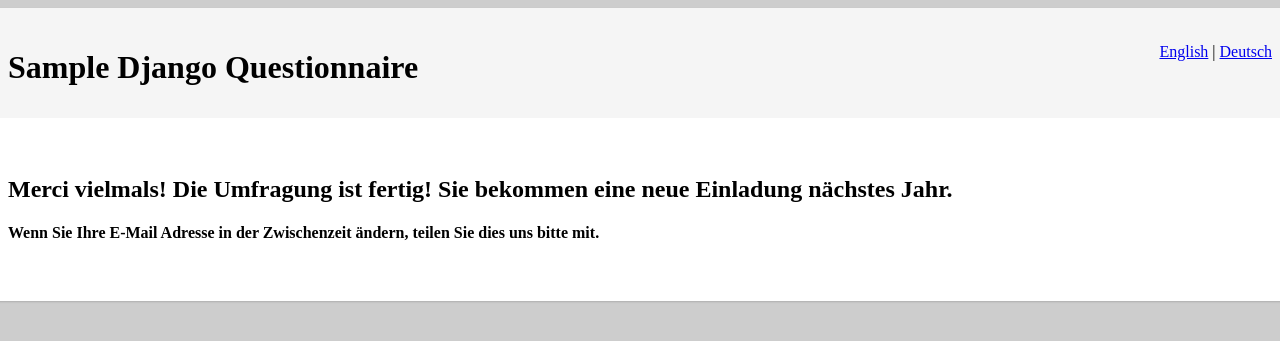
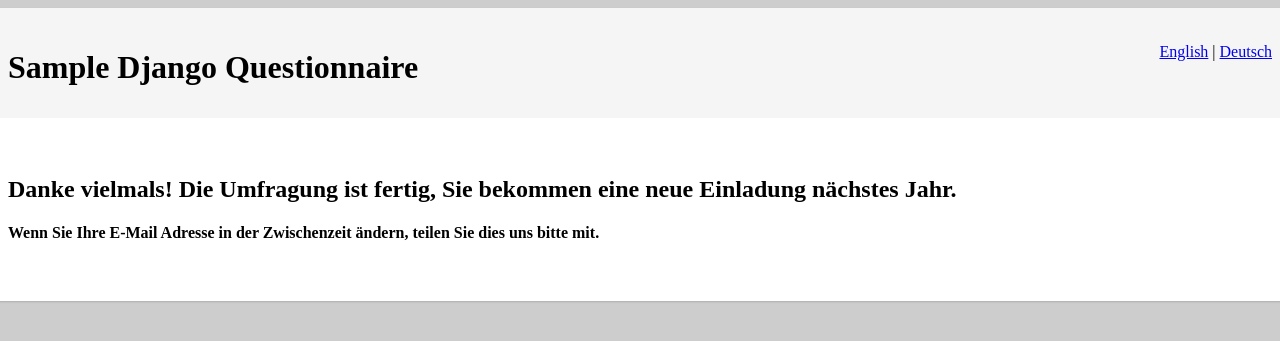
Before and after one commit to seantis/seantis-questionnaire, a Django app: template questionnaire/templates/questionnaire/complete.de.html in a window 1280 px wide. Shown: the top 341 px of that part. Run offline with Django 3.2, Linux system fonts and the light colour scheme; the template is opened without the code that fills it, so the values that code supplies are empty; the page is wider than the window, and the part outside it is not shown; some libraries are stand-ins or nearby versions.

Commit message:
Update spelling of complete templates

```diff
--- a/questionnaire/templates/questionnaire/complete.de.html
+++ b/questionnaire/templates/questionnaire/complete.de.html
@@ -1,7 +1,7 @@
 {% extends "base.html" %}
 {% block content %}
     <h2>
-        Merci vielmals! Die Umfragung ist fertig! Sie bekommen eine neue Einladung nächstes Jahr.
+        Danke vielmals! Die Umfragung ist fertig, Sie bekommen eine neue Einladung nächstes Jahr.
     </h2>
 
     <h4>
--- a/questionnaire/templates/questionnaire/complete.html
+++ b/questionnaire/templates/questionnaire/complete.html
@@ -1,7 +1,7 @@
 {% extends "base.html" %}
 {% block content %}
 <h2>
-    Thanks for completing the survey!   You will be contacted again next year.
+    Thanks for completing the survey! You will be contacted again next year.
 </h2>
 
 <h4>
```
